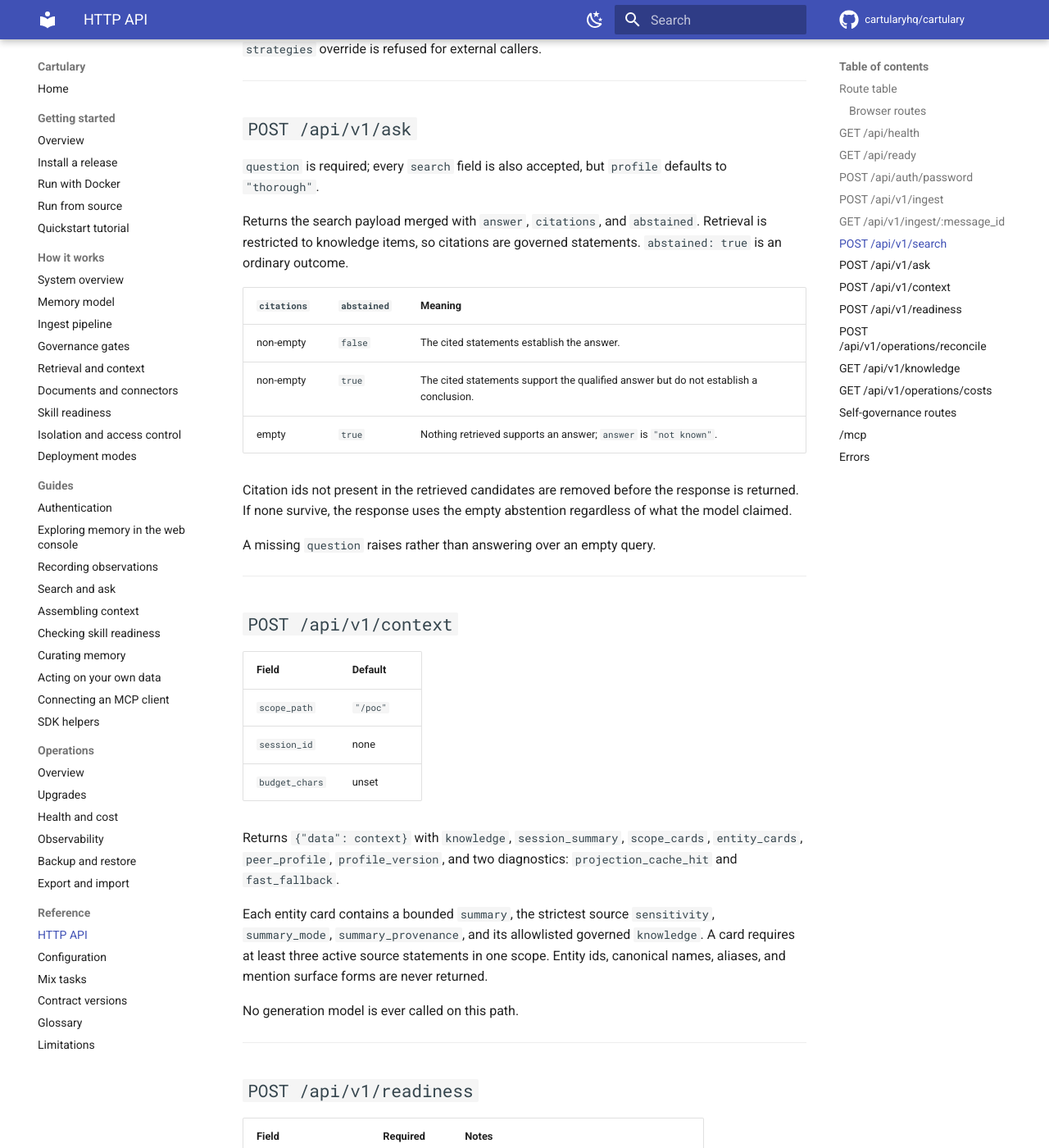
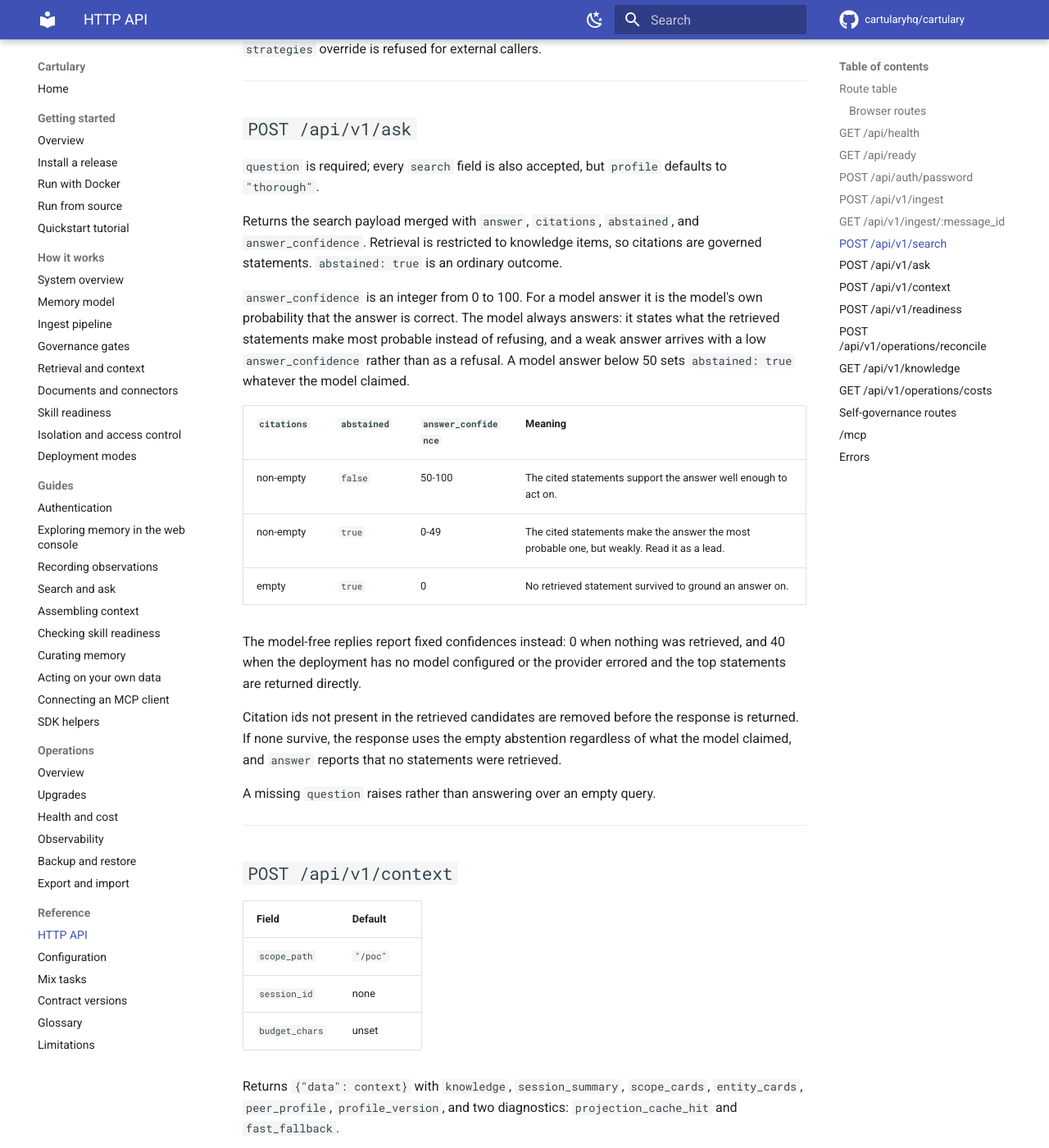
Before and after one commit to cartularyhq/cartulary, an MkDocs documentation site: the page built from docs/reference/http-api.md, in a window 1280 px wide and 1400 px high, scrolled down 5337 px. Shown: the whole window at 82% size. Built offline with MkDocs 1.6.1 and Material for MkDocs 9.7.7, drawn with Linux system fonts in a browser that asks for light colours; comment, search, counter and statistics services are not loaded.

Commit message:
Answer with a confidence instead of refusing
`ask` replied `not known` whenever no retrieved statement stated the answer
outright, which discarded the weaker inferences the statements did support.

The answering prompt now instructs the model never to refuse: it states what
the retrieved statements make most probable and reports its own certainty as
`answer_confidence`, an integer from 0 through 100 added to
`DialecticAnswer` and to the public ask response. A model answer below 50
sets `abstained` whatever the model claimed, so a cited, abstained,
low-confidence answer becomes the ordinary shape for a weakly supported
inference rather than a refusal.

Model-free paths report fixed confidences, since no model stated one: 40 for
the statement concatenation, 0 for the empty abstention used when no
retrieved citation survived grounding. That empty abstention is the one reply
that is not an attempt at the question, and its text now reports the state of
the index rather than saying `not known`.

Evaluation reports carry the confidence per question and as a group mean so
the threshold can be tuned against measured calibration. Both are additive to
`f11-2` and are deliberately absent from the required-metric list, keeping the
measure reported rather than gated. Committed `f11-1` evidence is unchanged.

Retrieval, citation intersection, and the `f7-1` identity are unchanged.

Anchors: FR-ASK, AD-0010, EV-f11-2

Co-Authored-By: Claude Opus 5 (1M context) <noreply@anthropic.com>

```diff
--- a/docs/reference/http-api.md
+++ b/docs/reference/http-api.md
@@ -194,19 +194,31 @@ retrieval. A raw `strategies` override is refused for external callers.
 `question` is required; every `search` field is also accepted, but `profile`
 defaults to `"thorough"`.
 
-Returns the search payload merged with `answer`, `citations`, and `abstained`.
-Retrieval is restricted to knowledge items, so citations are governed
-statements. `abstained: true` is an ordinary outcome.
+Returns the search payload merged with `answer`, `citations`, `abstained`, and
+`answer_confidence`. Retrieval is restricted to knowledge items, so citations
+are governed statements. `abstained: true` is an ordinary outcome.
 
-| `citations` | `abstained` | Meaning |
-| --- | --- | --- |
-| non-empty | `false` | The cited statements establish the answer. |
-| non-empty | `true` | The cited statements support the qualified answer but do not establish a conclusion. |
-| empty | `true` | Nothing retrieved supports an answer; `answer` is `"not known"`. |
+`answer_confidence` is an integer from 0 to 100. For a model answer it is the
+model's own probability that the answer is correct. The model always answers:
+it states what the retrieved statements make most probable instead of refusing,
+and a weak answer arrives with a low `answer_confidence` rather than as a
+refusal. A model answer below 50 sets `abstained: true` whatever the model
+claimed.
+
+| `citations` | `abstained` | `answer_confidence` | Meaning |
+| --- | --- | --- | --- |
+| non-empty | `false` | 50-100 | The cited statements support the answer well enough to act on. |
+| non-empty | `true` | 0-49 | The cited statements make the answer the most probable one, but weakly. Read it as a lead. |
+| empty | `true` | 0 | No retrieved statement survived to ground an answer on. |
+
+The model-free replies report fixed confidences instead: 0 when nothing was
+retrieved, and 40 when the deployment has no model configured or the provider
+errored and the top statements are returned directly.
 
 Citation ids not present in the retrieved candidates are removed before the
 response is returned. If none survive, the response uses the empty abstention
-regardless of what the model claimed.
+regardless of what the model claimed, and `answer` reports that no statements
+were retrieved.
 
 A missing `question` raises rather than answering over an empty query.
 
```
Also changed, not shown: CHANGELOG.md (+20 -0 lines), docs/concepts/retrieval.md (+15 -9 lines), docs/getting-started/quickstart.md (+5 -5 lines), docs/guides/search-and-ask.md (+13 -7 lines), 11 other files.
